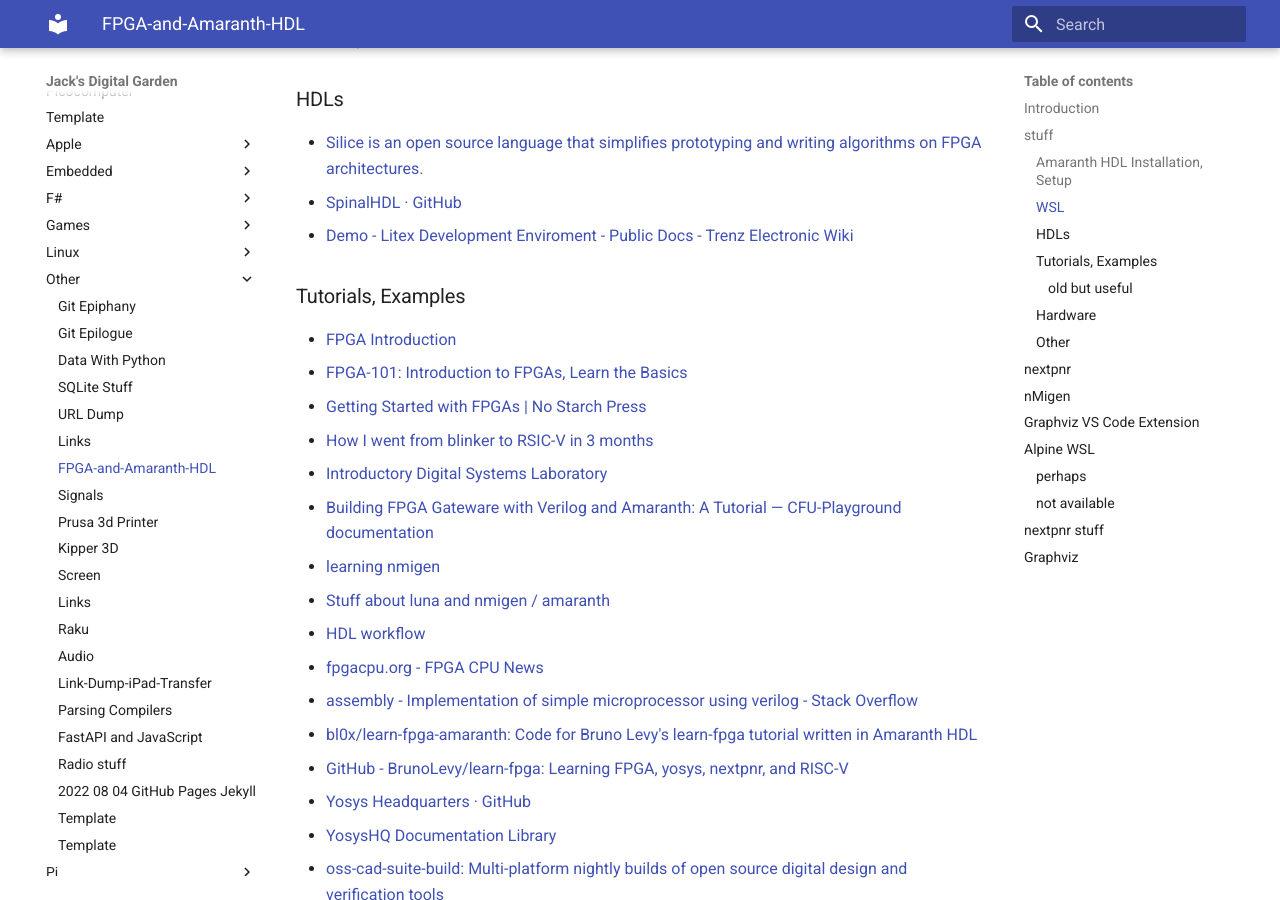
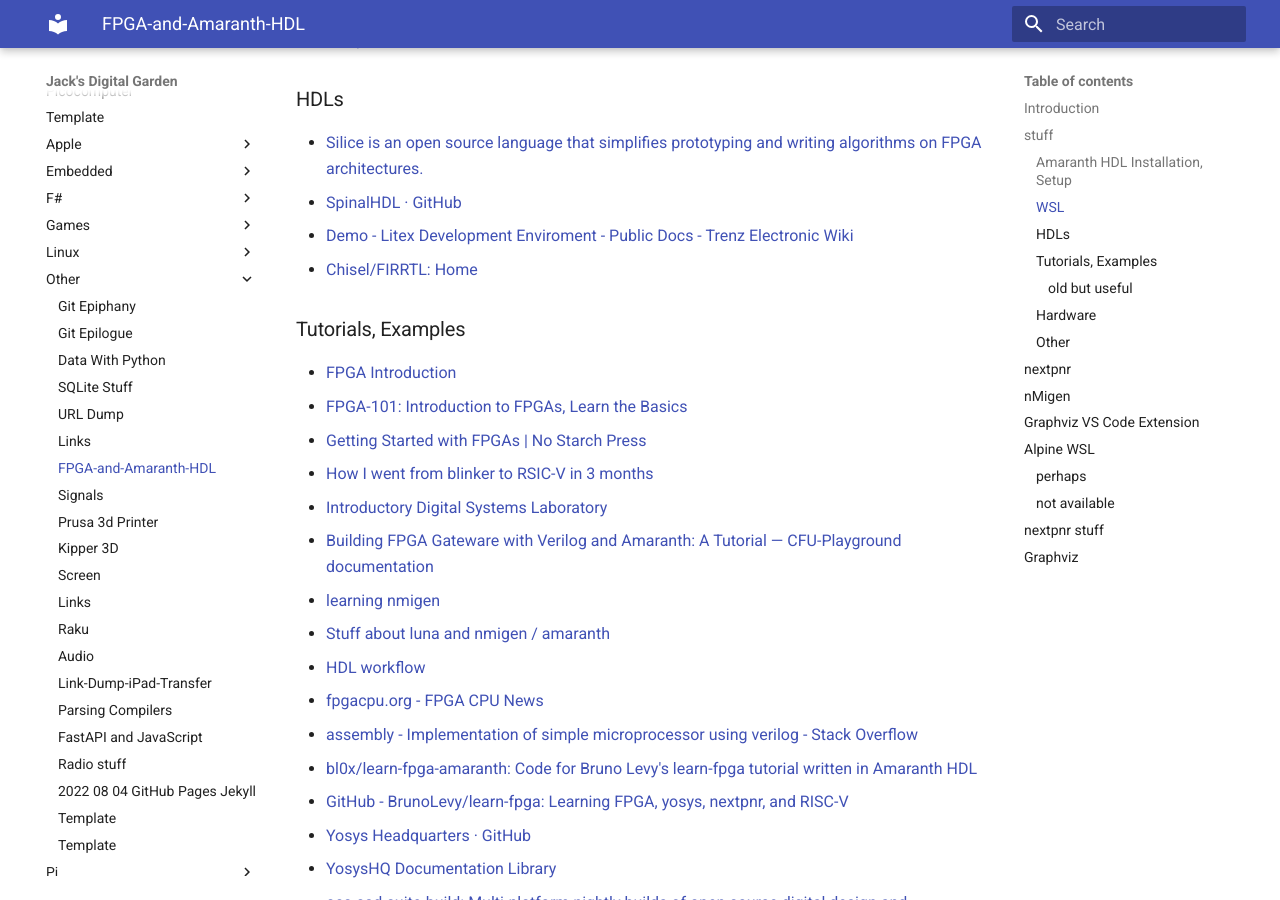
Before and after one commit to jchidley/mkdocs-material-test, an MkDocs documentation site: the page built from docs/Other/2020-03-12-FPGA-and-Amaranth-HDL.md, in a window 1280 px wide and 900 px high, scrolled down 2260 px. Built offline with MkDocs 1.6.1 and Material for MkDocs 9.7.7, drawn with Linux system fonts in a browser that asks for light colours.

Commit message:
added chisel

```diff
--- a/docs/Other/2020-03-12-FPGA-and-Amaranth-HDL.md
+++ b/docs/Other/2020-03-12-FPGA-and-Amaranth-HDL.md
@@ -88,6 +88,7 @@
 * [Silice is an open source language that simplifies prototyping and writing algorithms on FPGA architectures.](https://github.com/sylefeb/Silice/tree/master)
 * [SpinalHDL · GitHub](https://github.com/SpinalHDL)
 * [Demo - Litex Development Enviroment - Public Docs - Trenz Electronic Wiki](https://wiki.trenz-electronic.de/display/PD/Demo+-+Litex+Development+Enviroment)
+* [Chisel/FIRRTL: Home](https://www.chisel-lang.org)
 
 ### Tutorials, Examples
 
```
